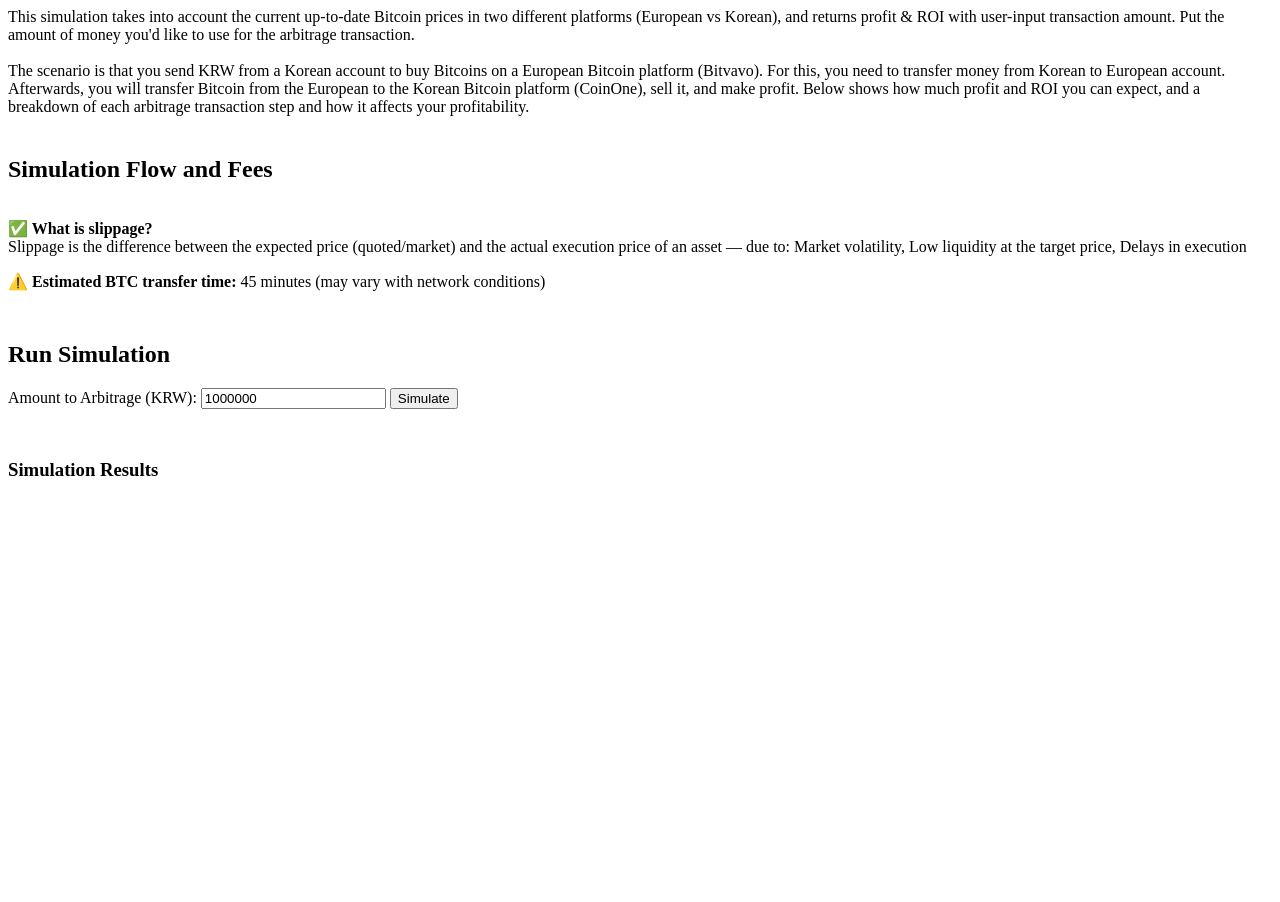
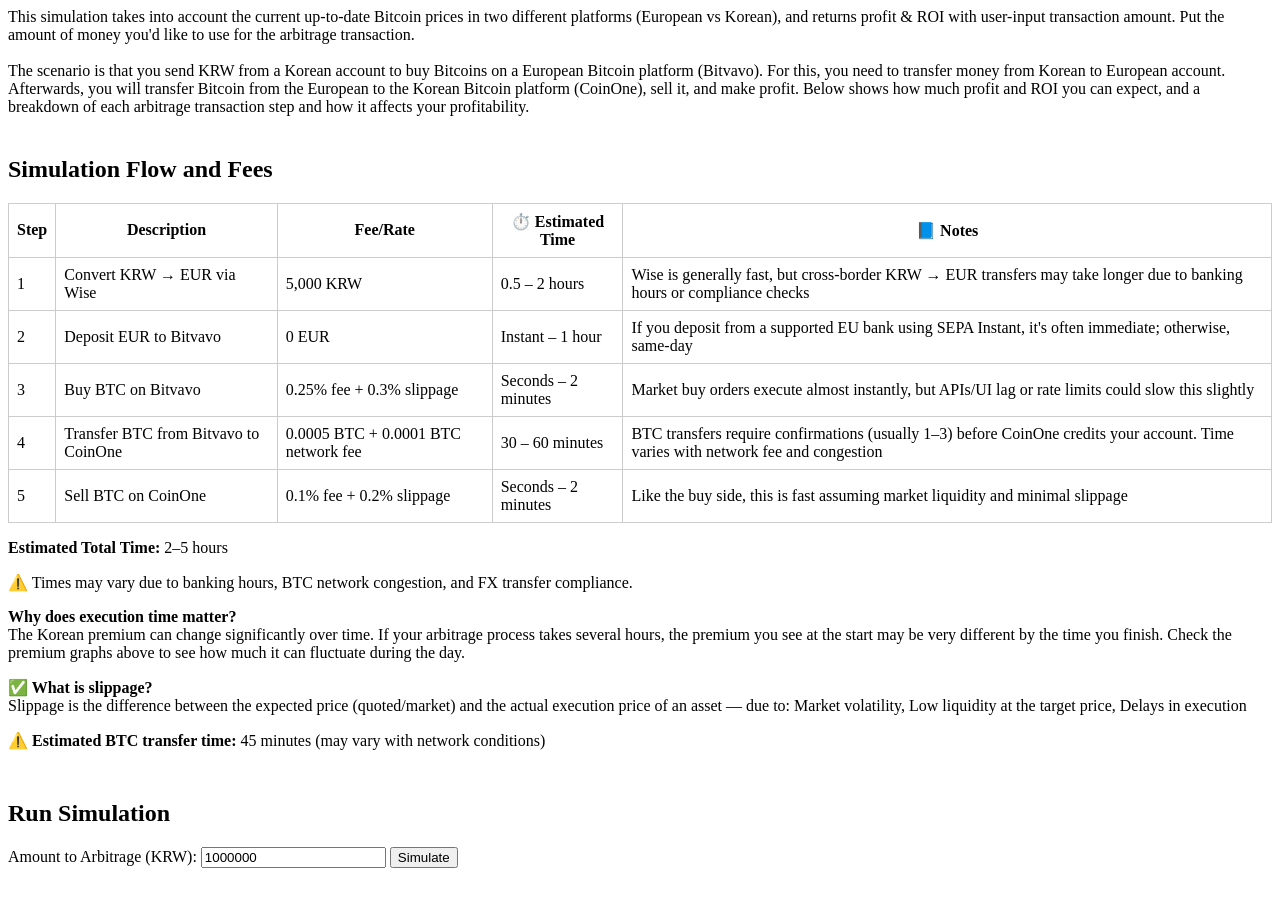
Before and after one commit to dokim804/kimchi-arbitrage-bot, a Flask app: page /tab/simulation in a window 1280 px wide. Shown: the top 902 px of the page. Before the commit the page ends 476 px from the top, so only its background shows below. Run offline with Flask 3, Linux system fonts and the light colour scheme.

Commit message:
add missing parts

```diff
--- a/app/templates/simulation_partial.html
+++ b/app/templates/simulation_partial.html
@@ -4,12 +4,62 @@
 </div>
 
 <div class="centered" style="margin-top:40px;">
-    <h2>Simulation Flow and Fees</h2>
-    <table style="margin: 0 auto; border-collapse: collapse; font-size: 1em;">
-        <!-- You can add a summary table here if you wish -->
-    </table>
-    <div class="explanation-block"></div>
-</div>
+        <h2>Simulation Flow and Fees</h2>
+        <table style="margin: 0 auto; border-collapse: collapse; font-size: 1em;">
+            <thead>
+                <tr>
+                    <th style="border:1px solid #ccc; padding:8px;">Step</th>
+                    <th style="border:1px solid #ccc; padding:8px;">Description</th>
+                    <th style="border:1px solid #ccc; padding:8px;">Fee/Rate</th>
+                    <th style="border:1px solid #ccc; padding:8px;">⏱️ Estimated Time</th>
+                    <th class="notes-col" style="border:1px solid #ccc; padding:8px;">📘 Notes</th>
+                </tr>
+            </thead>
+            <tbody>
+                <tr>
+                    <td style="border:1px solid #ccc; padding:8px;">1</td>
+                    <td style="border:1px solid #ccc; padding:8px;">Convert KRW → EUR via Wise</td>
+                    <td style="border:1px solid #ccc; padding:8px;">5,000 KRW</td>
+                    <td style="border:1px solid #ccc; padding:8px;">0.5 – 2 hours</td>
+                    <td class="notes-col" style="border:1px solid #ccc; padding:8px;">Wise is generally fast, but cross-border KRW → EUR transfers may take longer due to banking hours or compliance checks</td>
+                </tr>
+                <tr>
+                    <td style="border:1px solid #ccc; padding:8px;">2</td>
+                    <td style="border:1px solid #ccc; padding:8px;">Deposit EUR to Bitvavo</td>
+                    <td style="border:1px solid #ccc; padding:8px;">0 EUR</td>
+                    <td style="border:1px solid #ccc; padding:8px;">Instant – 1 hour</td>
+                    <td class="notes-col" style="border:1px solid #ccc; padding:8px;">If you deposit from a supported EU bank using SEPA Instant, it's often immediate; otherwise, same-day</td>
+                </tr>
+                <tr>
+                    <td style="border:1px solid #ccc; padding:8px;">3</td>
+                    <td style="border:1px solid #ccc; padding:8px;">Buy BTC on Bitvavo</td>
+                    <td style="border:1px solid #ccc; padding:8px;">0.25% fee + 0.3% slippage</td>
+                    <td style="border:1px solid #ccc; padding:8px;">Seconds – 2 minutes</td>
+                    <td class="notes-col" style="border:1px solid #ccc; padding:8px;">Market buy orders execute almost instantly, but APIs/UI lag or rate limits could slow this slightly</td>
+                </tr>
+                <tr>
+                    <td style="border:1px solid #ccc; padding:8px;">4</td>
+                    <td style="border:1px solid #ccc; padding:8px;">Transfer BTC from Bitvavo to CoinOne</td>
+                    <td style="border:1px solid #ccc; padding:8px;">0.0005 BTC + 0.0001 BTC network fee</td>
+                    <td style="border:1px solid #ccc; padding:8px;">30 – 60 minutes</td>
+                    <td class="notes-col" style="border:1px solid #ccc; padding:8px;">BTC transfers require confirmations (usually 1–3) before CoinOne credits your account. Time varies with network fee and congestion</td>
+                </tr>
+                <tr>
+                    <td style="border:1px solid #ccc; padding:8px;">5</td>
+                    <td style="border:1px solid #ccc; padding:8px;">Sell BTC on CoinOne</td>
+                    <td style="border:1px solid #ccc; padding:8px;">0.1% fee + 0.2% slippage</td>
+                    <td style="border:1px solid #ccc; padding:8px;">Seconds – 2 minutes</td>
+                    <td class="notes-col" style="border:1px solid #ccc; padding:8px;">Like the buy side, this is fast assuming market liquidity and minimal slippage</td>
+                </tr>
+            </tbody>
+        </table>
+        <div class="explanation-block">
+            <p><b>Estimated Total Time:</b> 2–5 hours</p>
+            <p>⚠️ Times may vary due to banking hours, BTC network congestion, and FX transfer compliance.</p>
+            <p><b>Why does execution time matter?</b><br>
+            The Korean premium can change significantly over time. If your arbitrage process takes several hours, the premium you see at the start may be very different by the time you finish. Check the premium graphs above to see how much it can fluctuate during the day.</p>
+        </div>
+    </div>
 
 <div class="explanation-block">
     <p><b>✅ What is slippage?</b><br>
```
